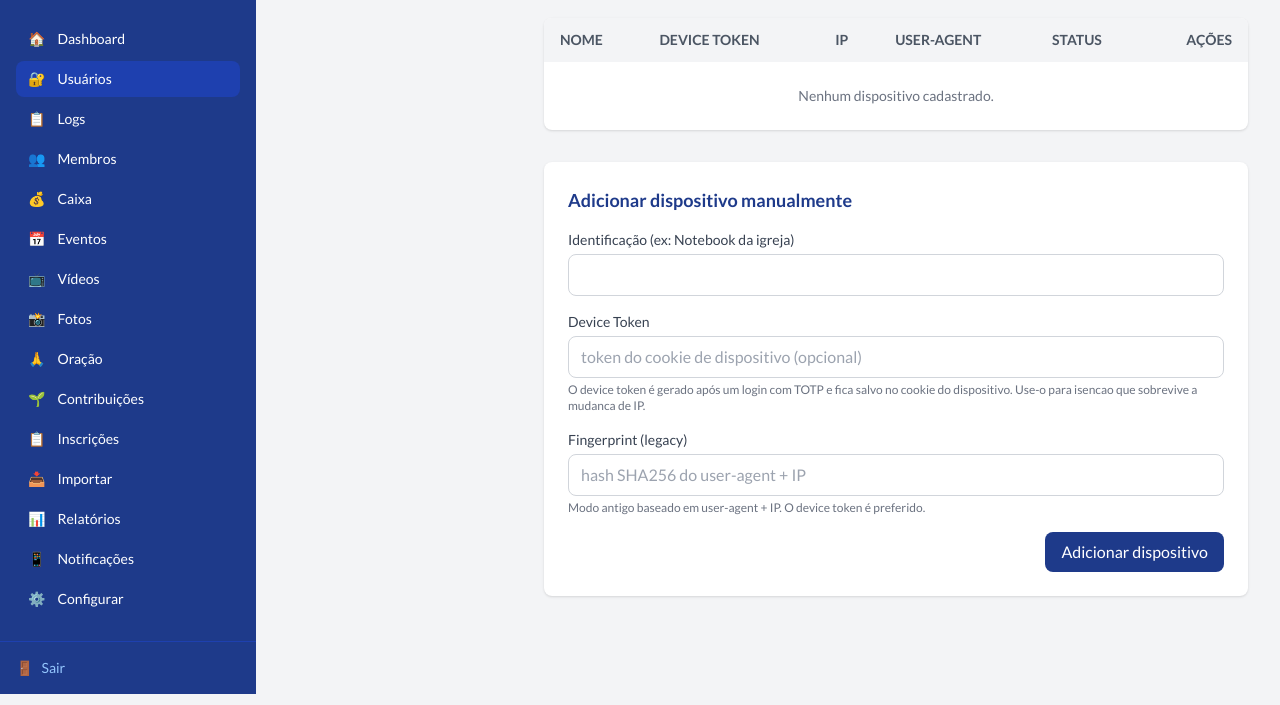
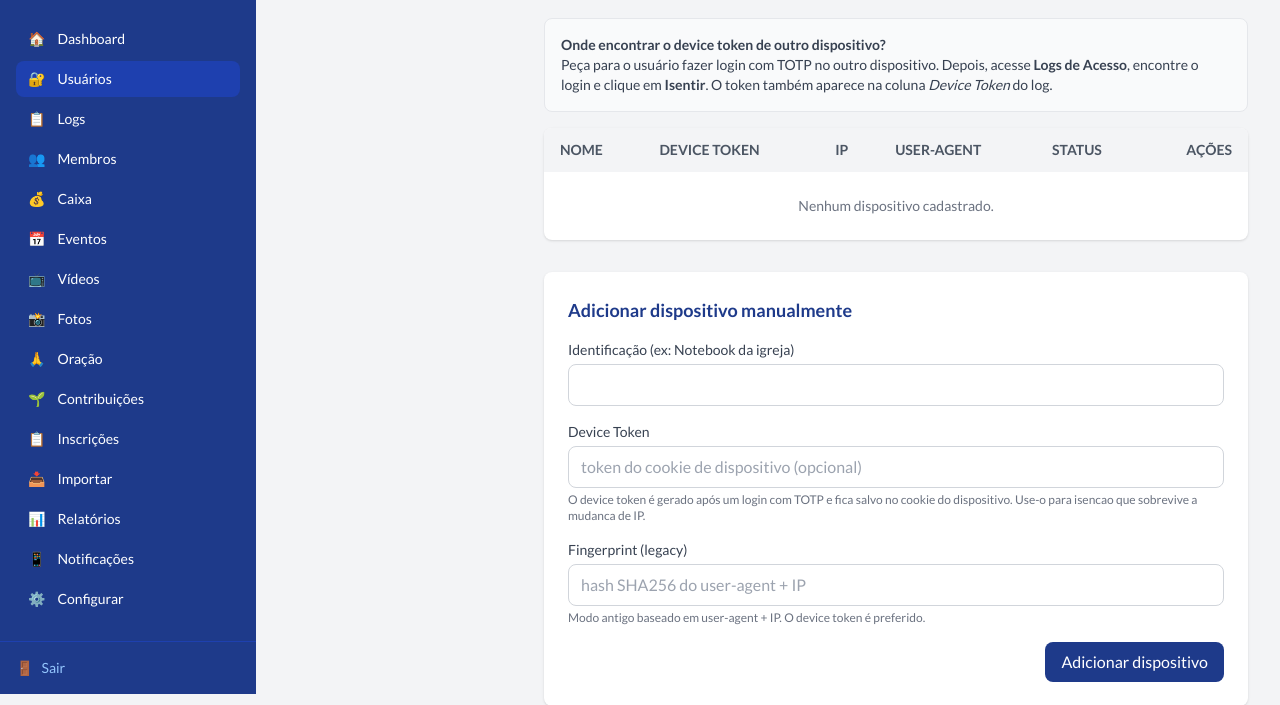
Before and after one commit to douglasherzog/IgrejaBatistaRP, a FastAPI app: template templates/admin/usuarios/dispositivos.html in a window 1280 px wide. Shown: the part 106-811 px from the top of the page. Run offline with FastAPI, Linux system fonts and the light colour scheme; the template is opened without the code that fills it, so the values that code supplies are empty; some libraries are stand-ins or nearby versions.

Commit message:
ui: explica e exibe device token atual na tela de dispositivos

```diff
--- a/app/routers/auth.py
+++ b/app/routers/auth.py
@@ -370,10 +370,12 @@ def dispositivos_page(
     if not usuario:
         raise HTTPException(status_code=404)
     dispositivos = db.query(DispositivoOtpExento).filter(DispositivoOtpExento.admin_id == id).order_by(DispositivoOtpExento.id.desc()).all()
+    meu_device_token = request.cookies.get("device_token")
     return templates.TemplateResponse("admin/usuarios/dispositivos.html", {
         "request": request,
         "usuario": usuario,
         "dispositivos": dispositivos,
+        "meu_device_token": meu_device_token,
     })
 
 
--- a/templates/admin/usuarios/dispositivos.html
+++ b/templates/admin/usuarios/dispositivos.html
@@ -12,6 +12,22 @@
     <p class="text-sm text-gray-600 mb-4">
         Dispositivos cadastrados aqui ficam isentos da autenticação TOTP para <strong>{{ usuario.email }}</strong>.
     </p>
+
+    {% if meu_device_token %}
+    <div class="bg-blue-50 border border-blue-200 rounded-lg p-4 mb-4">
+        <p class="text-sm text-blue-800 mb-1"><strong>Device token deste dispositivo:</strong></p>
+        <div class="flex items-center gap-2">
+            <input type="text" id="token-atual" value="{{ meu_device_token }}" readonly class="w-full px-3 py-2 border border-blue-300 rounded-lg bg-white text-sm font-mono">
+            <button type="button" onclick="navigator.clipboard.writeText(document.getElementById('token-atual').value); alert('Token copiado!')" class="bg-blue-900 text-white px-3 py-2 rounded-lg text-sm hover:bg-blue-800 whitespace-nowrap">Copiar</button>
+        </div>
+        <p class="text-xs text-blue-600 mt-2">Você pode colar esse token no formulário abaixo para isentar este dispositivo.</p>
+    </div>
+    {% endif %}
+
+    <div class="bg-gray-50 border border-gray-200 rounded-lg p-4 mb-4 text-sm text-gray-700">
+        <strong>Onde encontrar o device token de outro dispositivo?</strong><br>
+        Peça para o usuário fazer login com TOTP no outro dispositivo. Depois, acesse <strong>Logs de Acesso</strong>, encontre o login e clique em <strong>Isentir</strong>. O token também aparece na coluna <em>Device Token</em> do log.
+    </div>
 
     {% if request.query_params.get('ok') %}
         <div class="bg-green-100 text-green-800 px-4 py-3 rounded-lg mb-4">
```
